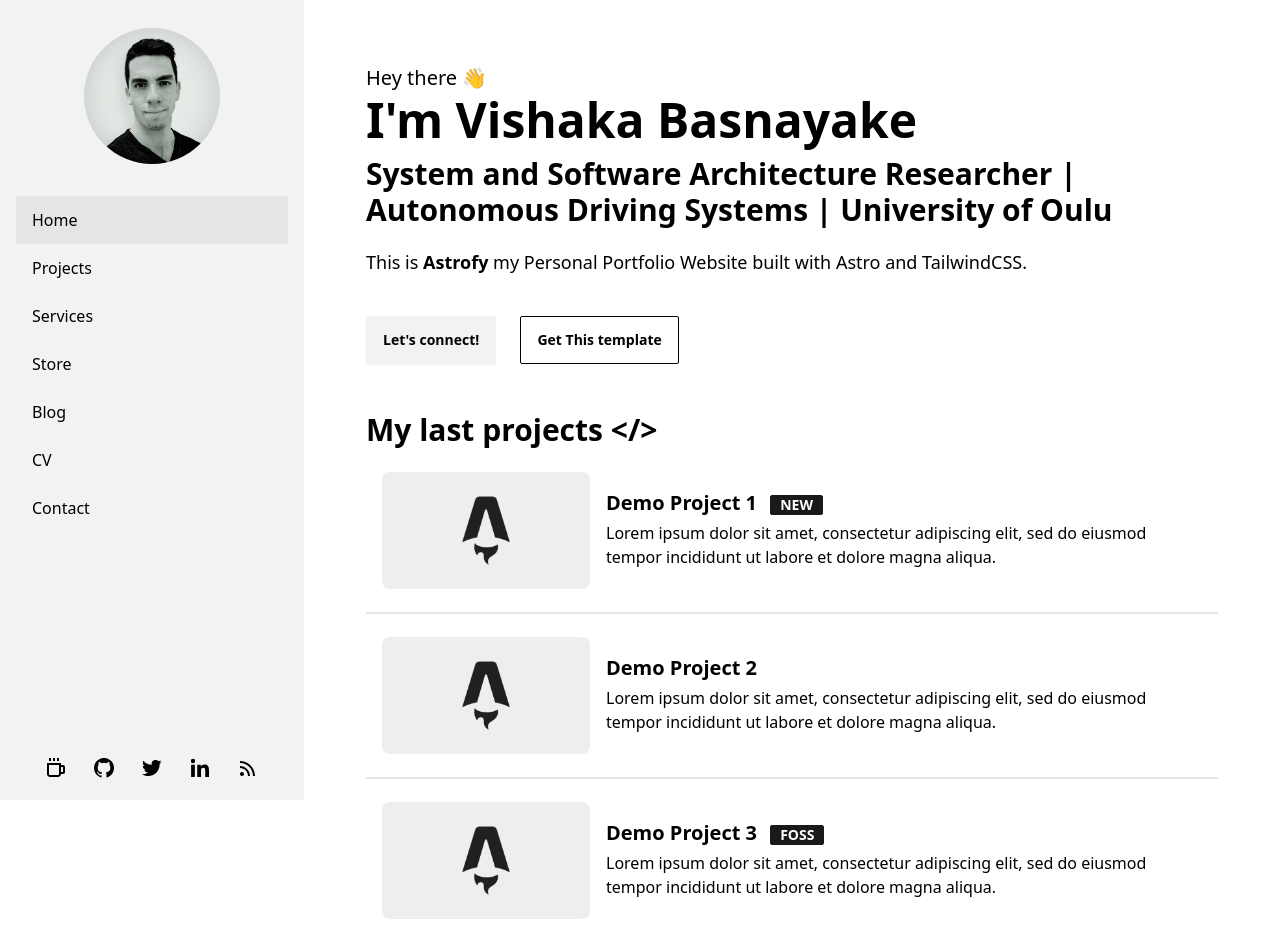
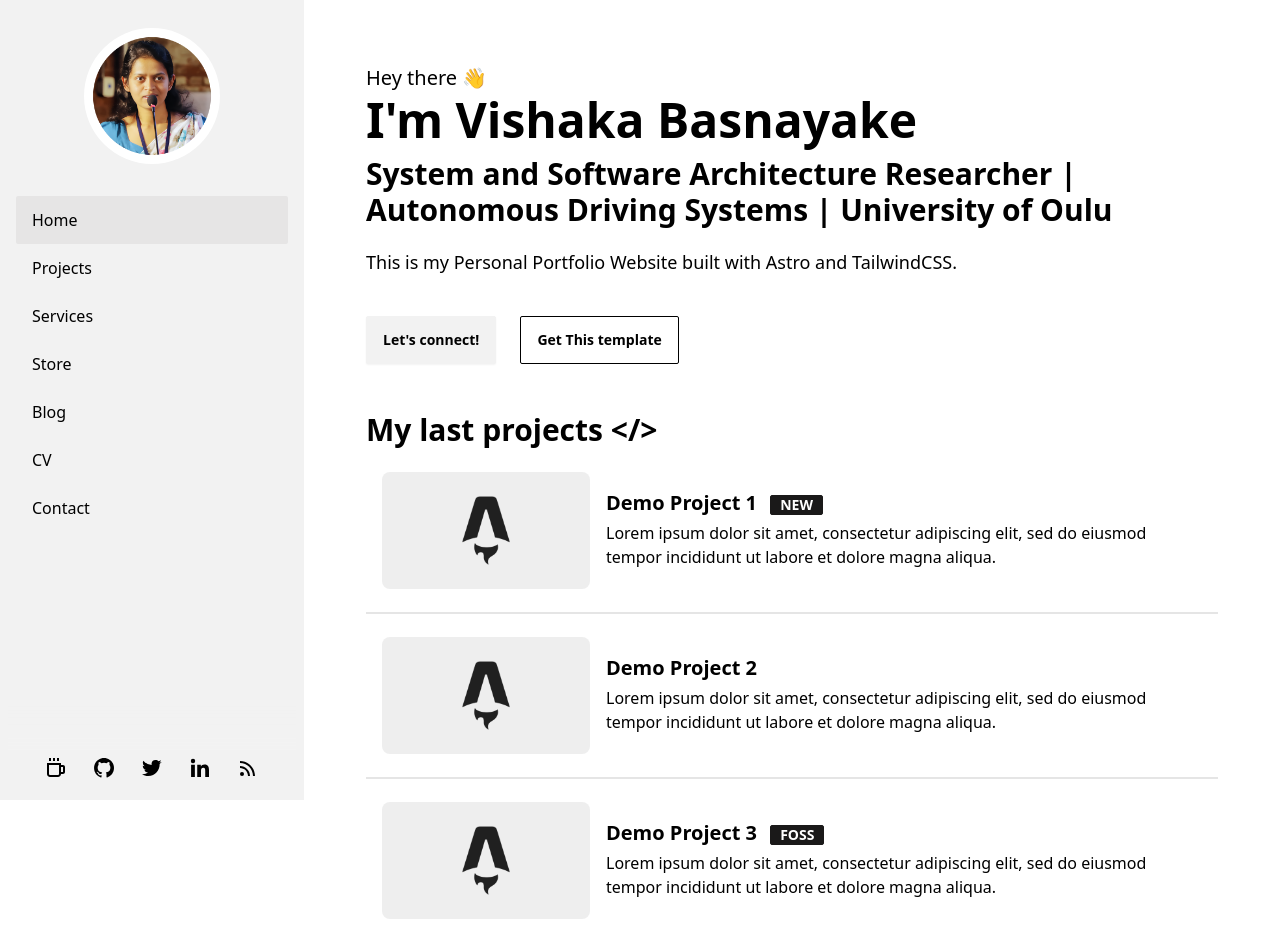
Before and after one commit to VishakaB/vishakab.github.io, an Astro site: page / in a window 1280 px wide. Shown: the top 938 px of the page. Built offline with nearby package versions, Linux system fonts and the light colour scheme; Astro itself is replaced by a stand-in of ours.

Commit message:
update index

```diff
--- a/src/components/SideBar.astro
+++ b/src/components/SideBar.astro
@@ -12,7 +12,7 @@ const { sideBarActiveItemID } = Astro.props;
       <a href="/">
         <div class="avatar transition ease-in-out hover:scale-[102%] block m-auto">
           <div class="w-[8.5rem]">
-            <Image class="mask mask-circle" format="webp" width={300} height={300} src="/profile.webp" alt="Profile image" />
+            <Image class="mask mask-circle" format="webp" width={300} height={300} src="/vishaka_logo.png" alt="Profile image" />
           </div>
         </div>
       </a>
--- a/src/pages/index.astro
+++ b/src/pages/index.astro
@@ -16,11 +16,11 @@ const last_posts = posts.slice(0, 3);
     <div class="text-3xl py-3 font-bold">System and Software Architecture Researcher | Autonomous Driving Systems | University of Oulu</div>
     <div class="py-2">
       <text class="text-lg">
-        This is <b>Astrofy</b> my Personal Portfolio Website built with Astro and TailwindCSS.
+        This is my Personal Portfolio Website built with Astro and TailwindCSS.
       </text>
     </div>
     <div class="mt-8">
-      <a class="btn" href="https://twitter.com/manuelernestog" target="_blank"> Let's connect!</a>
+      <a class="btn" href="https://www.linkedin.com/in/vishakabasnayake" target="_blank"> Let's connect!</a>
       <a href="https://github.com/vishakab" target="_blank" class="btn btn-outline ml-5">
         Get This template
       </a>
```
Also changed, not shown: public/vishaka_logo.png (added).
